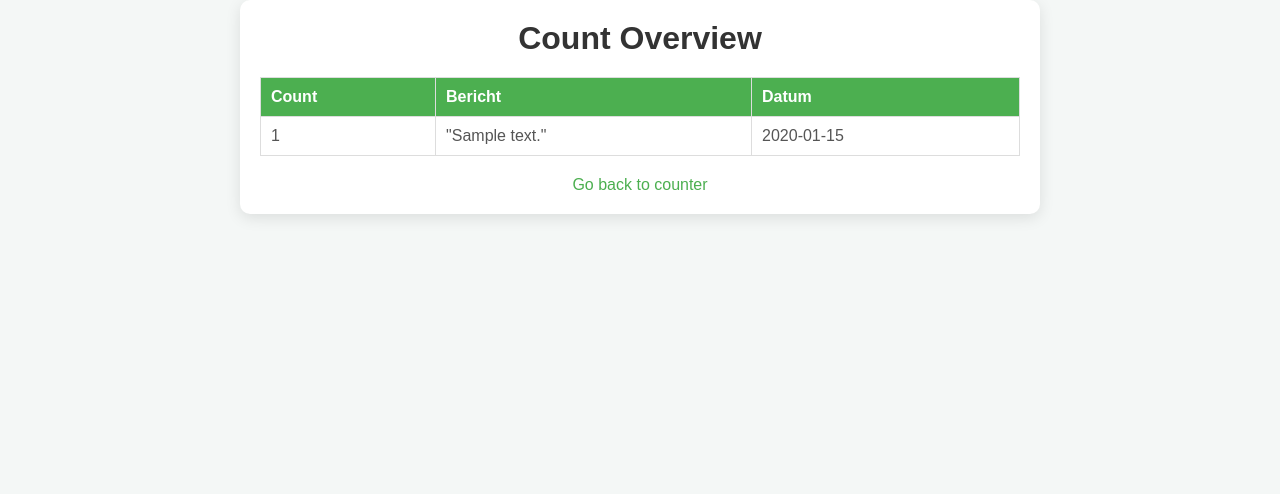
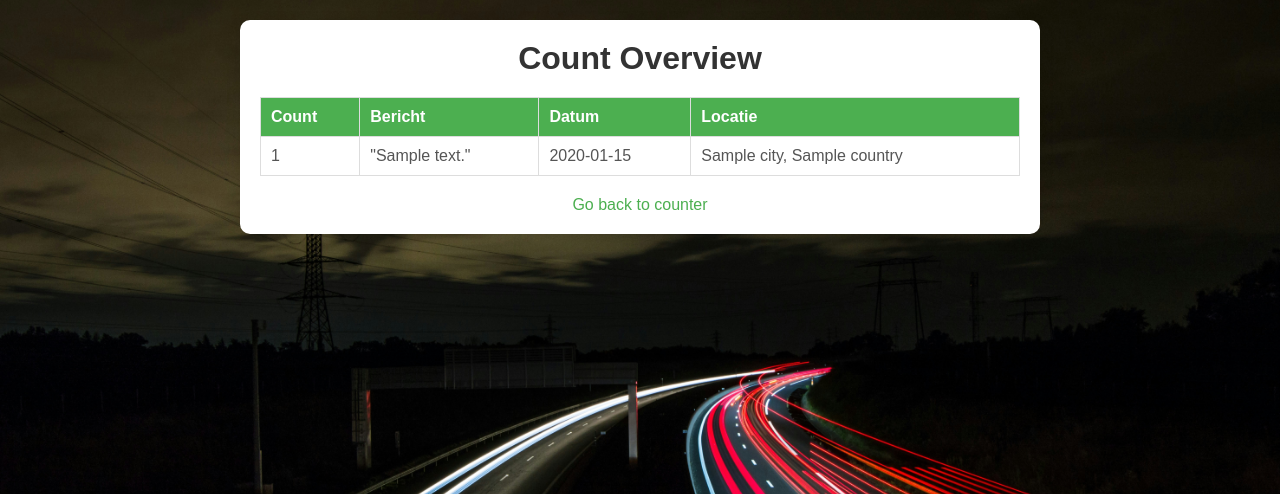
Before and after one commit to cdemmer04/mooindagcounter, a Flask app: template templates/overview.html in a window 1280 px wide. Shown: the top 494 px of the page. Run offline with Flask 3, Linux system fonts and the light colour scheme; the template is opened without the code that fills it: most values are stand-ins (such as "Sample title", 1, 10 or a date in 2020).

Commit message:
Dinsdag 29-10

```diff
--- a/app.py
+++ b/app.py
@@ -1,17 +1,20 @@
 from flask import Flask, render_template, request, redirect, url_for
 from datetime import datetime
-import time
 import mysql.connector
 import os
 from dotenv import load_dotenv
+import requests
 
 app = Flask(__name__)
 
 # Load environment variables
 load_dotenv("./.env")
 
-# Timestamp for last increment
-last_increment_time = 0
+@app.route('/')
+def index():
+    data = load_counter()
+    counter = data[0]
+    return render_template('index.html', counter=counter)
 
 def connect_db():
     conn = mysql.connector.connect(
@@ -44,7 +47,7 @@ def load_all_counters():
     conn = connect_db()
     cursor = conn.cursor()
 
-    query = "SELECT id, message, date FROM counts ORDER BY id DESC"
+    query = "SELECT id, message, date, city, country FROM counts ORDER BY id DESC"
     cursor.execute(query)
 
     result = cursor.fetchall()
@@ -54,35 +57,19 @@ def load_all_counters():
     return result
 
 # Sla nieuwe teller en bericht op in de database
-def save_counter(counter, message, date):
+def save_counter(counter, message, date, city, country):
     conn = connect_db()
     cursor = conn.cursor()
 
-    query = "INSERT INTO counts (id, message, date) VALUES (%s, %s, %s)"
-    cursor.execute(query, (counter, message, date))
+    query = "INSERT INTO counts (id, message, date, city, country) VALUES (%s, %s, %s, %s, %s)"
+    cursor.execute(query, (counter, message, date, city, country))
     conn.commit()
 
     cursor.close()
     conn.close()
 
-@app.route('/')
-def index():
-    data = load_counter()
-    counter = data[0]
-    return render_template('index.html', counter=counter)
-
 @app.route('/increment', methods=['POST'])
 def increment():
-    # # Cooldown
-    # global last_increment_time
-    # current_time = time.time()
-
-    # if current_time - last_increment_time < 2:
-    #     return redirect(url_for('index'))
-
-    # last_increment_time = current_time
-
-    # date
     date = datetime.now().date()
 
     # Get current counter and increment
@@ -93,11 +80,28 @@ def increment():
     # Get message from form
     message = request.form.get("message")
 
+        # Get client IP adress
+    client_ip = request.headers.get('X-Forwarded-For')
+    if client_ip:
+        client_ip = client_ip.split(',')[0]
+    else:
+        client_ip = request.remote_addr
+
+    # Use external api to get location
+    try:
+        response = requests.get(f'https://ipinfo.io/{client_ip}/json')
+        location_data = response.json()
+
+        city = location_data.get('city', 'Unknown')
+        country = location_data.get('country', 'Unknown')
+    except requests.RequestException:
+        city = country = 'Unknown'
+
     # Save new record to databse
-    save_counter(counter, message, date)
+    save_counter(counter, message, date, city, country)
     return redirect(url_for('index'))
 
-# Route om alle counts en berichten te bekijken
+# Route om alle records te bekijken
 @app.route('/overview')
 def overview():
     # Get all data
--- a/static/overview.css
+++ b/static/overview.css
@@ -3,18 +3,25 @@
     padding: 0;
     box-sizing: border-box;
 }
+
 body {
     font-family: 'Arial', sans-serif;
     background-color: #f4f7f6;
     display: flex;
     justify-content: center;
     align-items: center;
-    overflow-y: auto;
+    overflow-y: scroll;
+    background-attachment: fixed;
+    background-image: url("images/background.avif"); /* Verander dit pad naar jouw afbeelding */
+    background-size: cover;
+    background-repeat: no-repeat;
+    background-position: center;
 }
 .container {
     text-align: center;
     background-color: #fff;
     padding: 20px;
+    margin: 20px;
     border-radius: 10px;
     box-shadow: 0px 4px 15px rgba(0, 0, 0, 0.1);
     max-width: 800px;
--- a/templates/index.html
+++ b/templates/index.html
@@ -6,7 +6,7 @@
     <meta name="robots" content="noindex">
     <meta name="viewport" content="width=device-width, initial-scale=1.0">
     <title>Counter</title>
-    <link rel="stylesheet" href="{{ url_for('static', filename='style.css') }}">
+    <link rel="stylesheet" href="{{ url_for('static', filename='style.css') }}?v=1.0">
 </head>
 
 <body>
--- a/templates/overview.html
+++ b/templates/overview.html
@@ -4,7 +4,7 @@
     <meta charset="UTF-8">
     <meta name="viewport" content="width=device-width, initial-scale=1.0">
     <title>Count Overview</title>
-    <link rel="stylesheet" href="{{ url_for('static', filename='overview.css') }}">
+    <link rel="stylesheet" href="{{ url_for('static', filename='overview.css') }}?v=1.0">
 </head>
 <body>
     <div class="container">
@@ -15,14 +15,16 @@
                     <th>Count</th>
                     <th>Bericht</th>
                     <th>Datum</th>
+                    <th>Locatie</th>
                 </tr>
             </thead>
             <tbody>
-                {% for count, message, date in data %}
+                {% for count, message, date, city, country in data %}
                 <tr>
                     <td>{{ count }}</td>
                     <td>"{{ message }}"</td>
                     <td>{{ date.strftime('%d-%m-%Y') }}</td>
+                    <td>{{ city }}, {{ country }}</td>
                 </tr>
                 {% endfor %}
             </tbody>
```
Also changed, not shown: db.py (+20 -12 lines), static/style.css (+8 -3 lines), static/images/background.avif.
